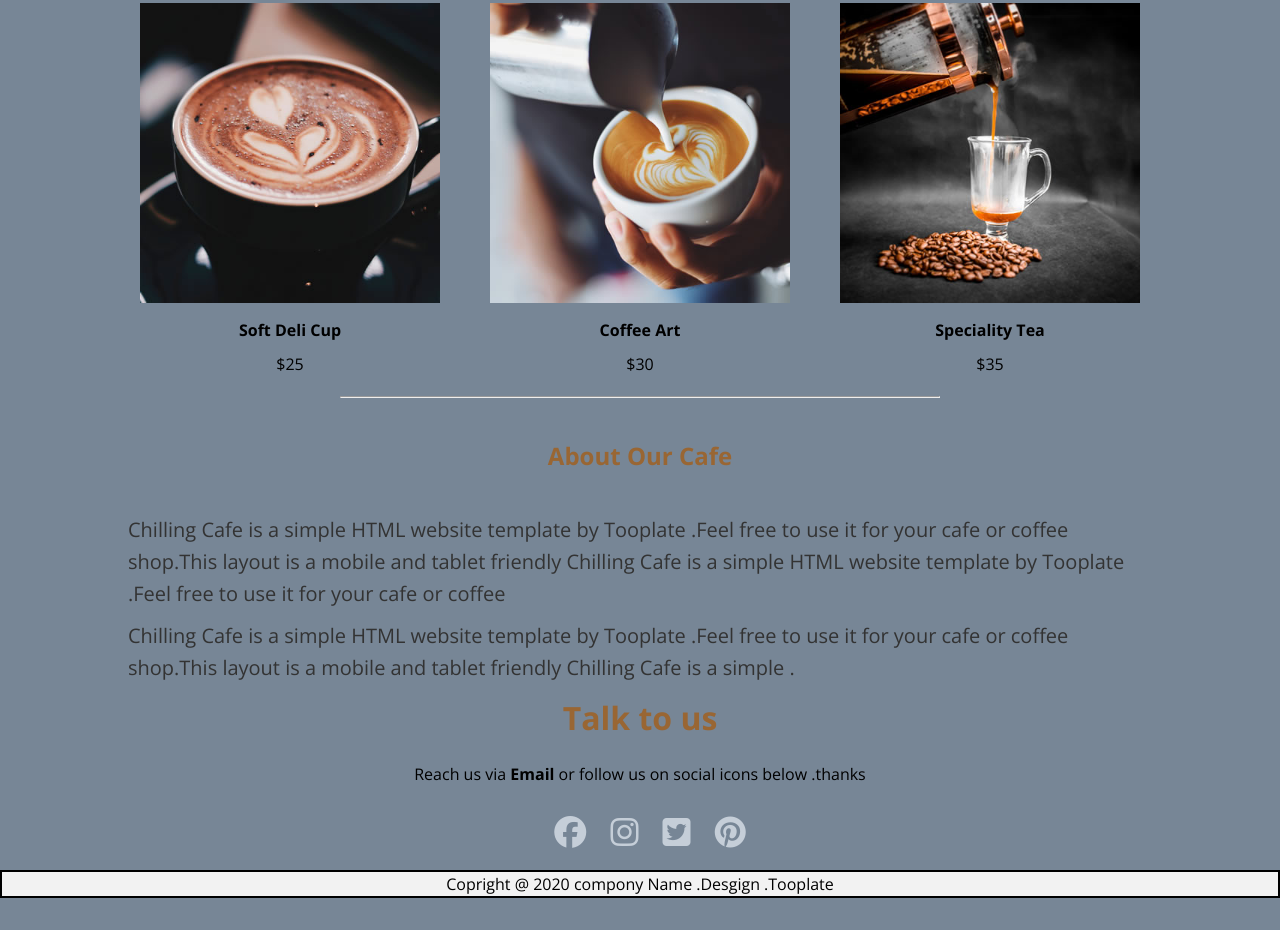
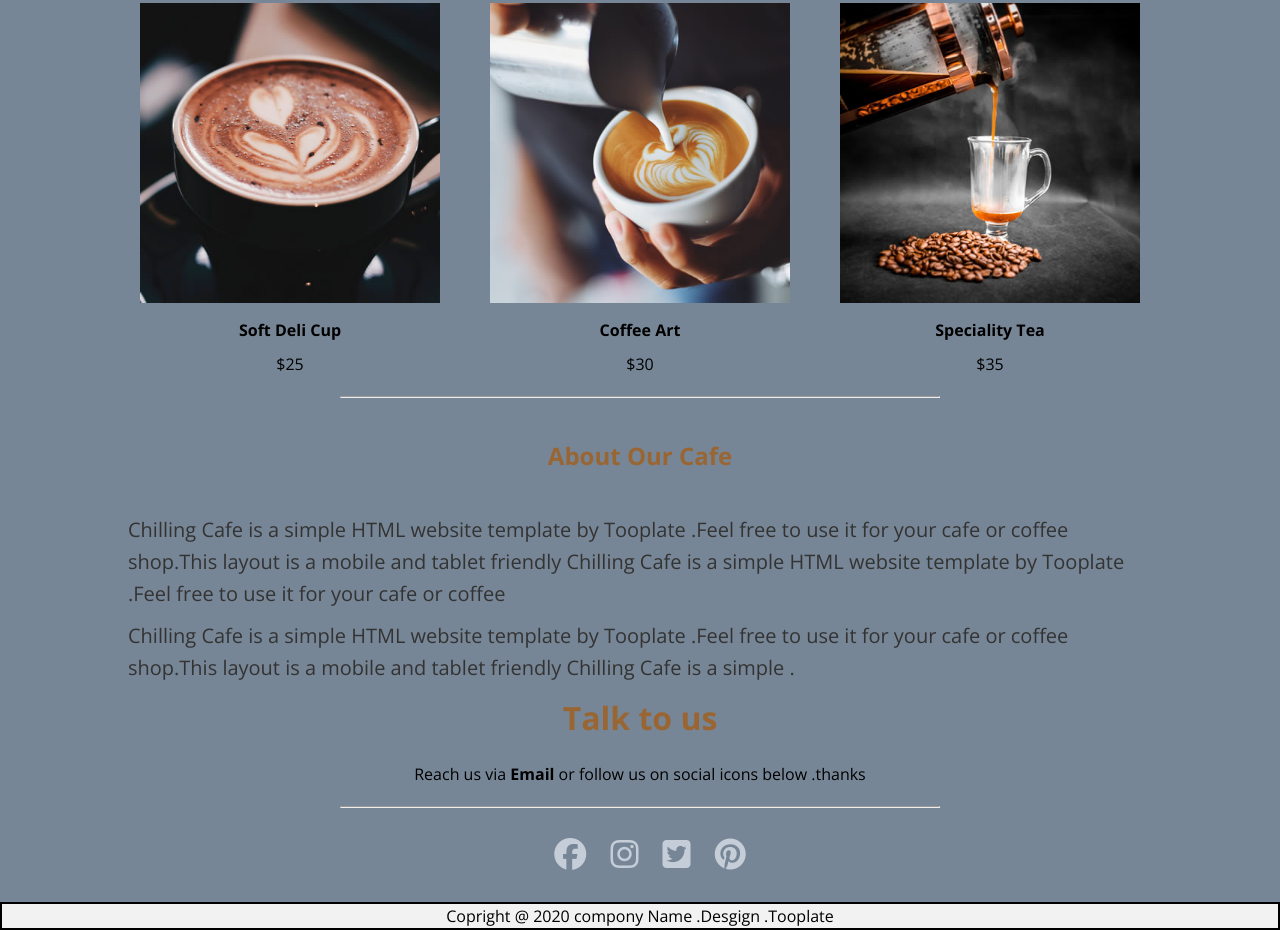
Before and after one commit to karthik9810/flex-box-pro2, a plain HTML site: page index.html in a window 1280 px wide. Shown: the part 1868-2798 px from the top of the page. Before the commit the page ends 2766 px from the top, so only its background shows below. Drawn offline with nearby package versions, Linux system fonts and the light colour scheme.

Commit message:
another_u

```diff
--- a/index.html
+++ b/index.html
@@ -184,6 +184,7 @@
         <p class="talk-p">Reach us via <strong>Email  </strong> or follow us on social icons below .thanks </p>
 
         </div>
+        <hr class="hr">
 
 
         <!-- social media icon section -->
--- a/style.css
+++ b/style.css
@@ -143,7 +143,7 @@ p.about-para{
 }
 .social-icon-wrapper{
     text-align: center;
-    margin-top: 30px;
+    margin: 30px 0;
 
 
 }
```
